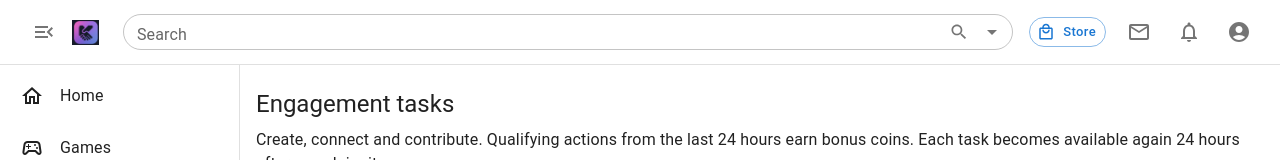
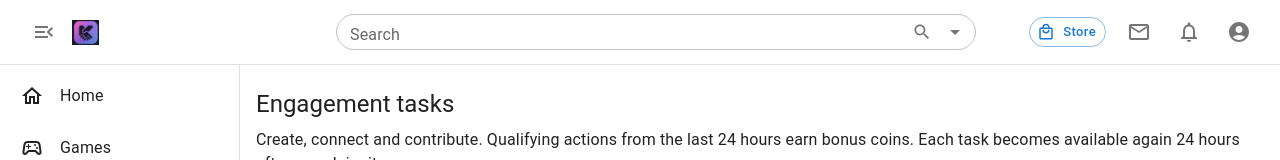
Before and after one commit to kwonnet/kwonweb, a Next.js app: page /tasks in a window 1280 px wide. Shown: the top 160 px of the page. Built offline with nearby package versions, Linux system fonts and the light colour scheme; no server answers; what @mui/material-nextjs would draw is missing.

Commit message:
Modify search box

```diff
--- a/src/components/common/CustomToolbarActions.tsx
+++ b/src/components/common/CustomToolbarActions.tsx
@@ -47,6 +47,7 @@
         spacing={{lg: 2, md: 2, sm: 1, xs: 1}}
         sx={{
           alignItems: "center",
+          justifyContent: "flex-end",
           flex: {lg: 1},
           minWidth: 0
         }}
--- a/src/components/common/SearchToolbar.tsx
+++ b/src/components/common/SearchToolbar.tsx
@@ -35,7 +35,7 @@
   const submit = () => { if (query) { router.push(searchHref(query, 'typed_query')); close(); } };
   return <>
     <IconButton aria-label="Open search" onClick={() => { if (open) close(); else setOpen(true); }} sx={{ display: { xs: 'inline-flex', lg: 'none' } }}><SearchOutlinedIcon /></IconButton>
-    <Box component="form" onSubmit={event => { event.preventDefault(); submit(); }} sx={{ display: { xs: open ? 'flex' : 'none', lg: 'flex' }, position: { xs: 'absolute', lg: 'relative' }, width: { xs: 'calc(100% - 32px)', lg: '100%' }, minWidth: 0, flex: {lg: 1}, left: { xs: '50%', lg: 'auto' }, transform: { xs: 'translateX(-50%)', lg: 'none' }, top: { xs: 64, lg: 'auto' }, flexShrink: 1 }}>
+    <Box component="form" onSubmit={event => { event.preventDefault(); submit(); }} sx={{ display: { xs: open ? 'flex' : 'none', lg: 'flex' }, position: 'absolute', width: { xs: 'calc(100% - 32px)', lg: 'calc(100% - 640px)' }, minWidth: 0, left: '50%', transform: { xs: 'translateX(-50%)', lg: 'translate(-50%, -50%)' }, top: { xs: 64, lg: '50%' }, flexShrink: 1 }}>
       <Autocomplete fullWidth value={null} inputValue={value} options={ready ? data : []} filterOptions={options => options}
         open={focused && !!query} onOpen={() => setFocused(true)} onClose={() => setFocused(false)}
         onInputChange={(_, text, reason) => { if (reason === 'input' || reason === 'clear') setDraft({ routeQuery, value: text.slice(0, 200) }); }}
```
